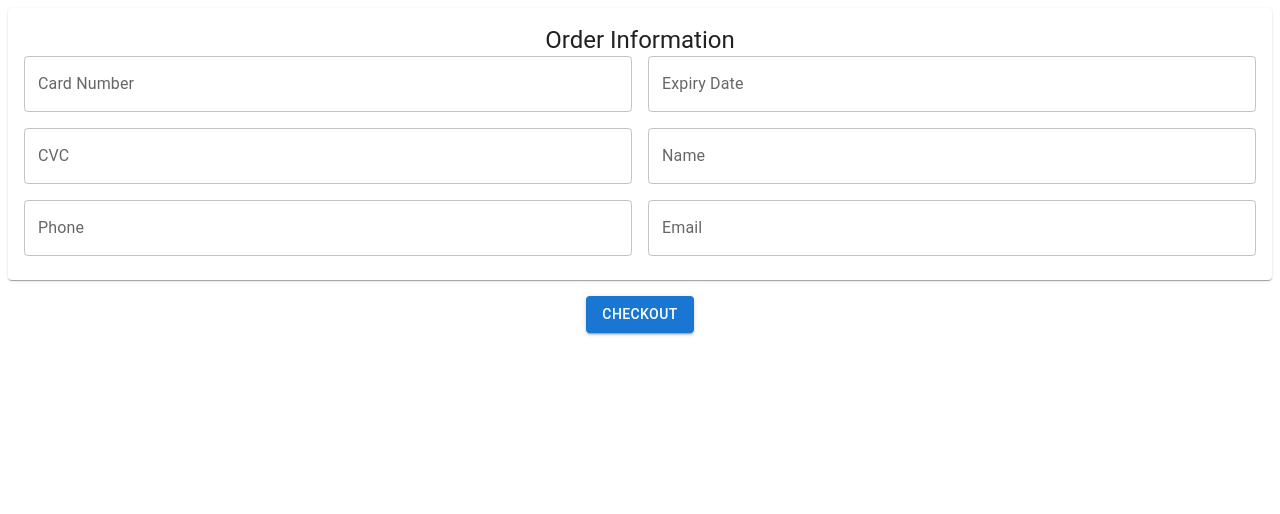
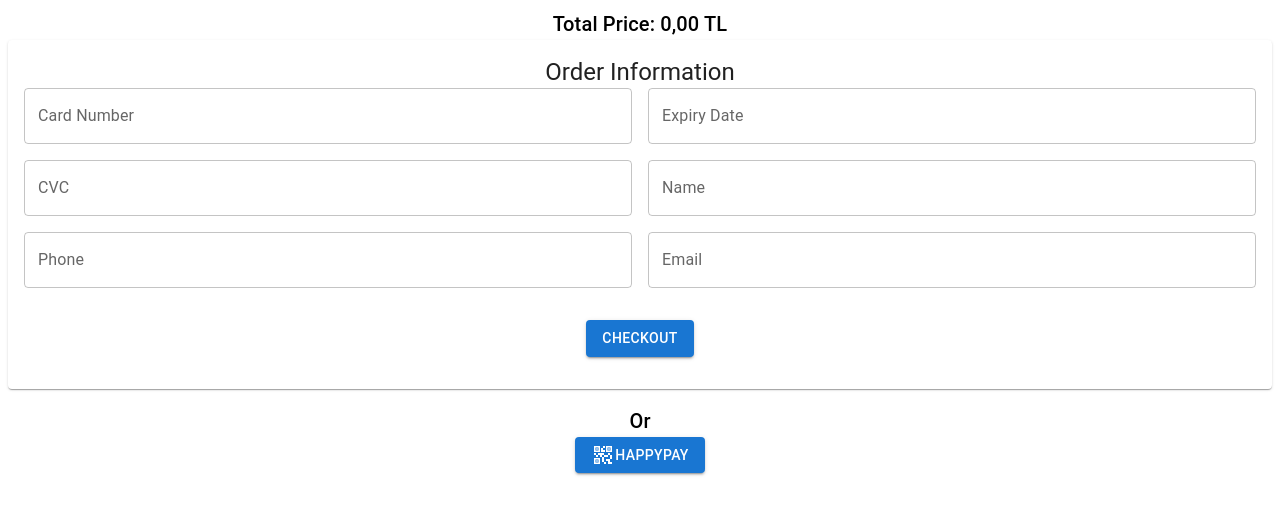
Before and after one commit to Igluminati/ekiosk, a Next.js app: page /CheckoutPage in a window 1280 px wide. Shown: the top 514 px of the page. Built offline with nearby package versions, Linux system fonts and the light colour scheme.

Commit message:
Converts value from dollars to Turkish liras and changes full stops to commas

```diff
--- a/src/pages/CheckoutPage/index.js
+++ b/src/pages/CheckoutPage/index.js
@@ -1,8 +1,10 @@
 'use client'
 import React, { useState } from 'react';
+import { useRouter } from 'next/navigation';
 import { Box, CardContent, Typography, TextField, Button, Grid, Card } from '@mui/material';
 import { StyledCard, StyledCardMedia, RootContainer } from '@/components/styles/StyledCheckoutPage';
 import useProcessItems from '@/hooks/useProcessItems';
+import QrCode2Icon from '@mui/icons-material/QrCode2';
 
 /**
  * The CheckoutPage component handles the checkout process for items.
@@ -12,6 +14,7 @@ import useProcessItems from '@/hooks/useProcessItems';
  * @returns {JSX.Element} The rendered checkout page component.
  */
 export default function CheckoutPage() {
+    const router = useRouter();
     const processedItems = useProcessItems();
     const [orderData, setOrderData] = useState({
         cardNumber: '',
@@ -31,18 +34,18 @@ export default function CheckoutPage() {
         setOrderData({ ...orderData, [event.target.name]: event.target.value });
     };
 
+    const data = {
+            ...orderData,
+            items: processedItems,
+            totalPrice: processedItems.reduce((acc, item) => acc + item.price, 0),
+        };
+
     /**
      * Handles the checkout process by sending order data to the server.
      *
      * @returns {Promise<void>} A promise that resolves when the checkout is complete.
      */
     const handleCheckout = async () => {
-        const data = {
-            ...orderData,
-            items: processedItems,
-            totalPrice: processedItems.reduce((acc, item) => acc + item.price, 0),
-        };
-
         try {
             const response = await fetch('/api/checkout', {
                 method: 'POST',
@@ -56,6 +59,7 @@ export default function CheckoutPage() {
 
             console.log('Order placed successfully!');
             setOrderData({ cardNumber: '', expiryDate: '', cvc: '', name: '', phone: '', email: '' });
+            router.push(`/`);
         } catch (error) {
             console.error('Error checking out:', error);
         }
@@ -75,12 +79,15 @@ export default function CheckoutPage() {
                                 Quantity: {item.quantity}
                             </Typography>
                             <Typography variant="body2" color="textSecondary" component="p">
-                                Price: ${item.price}
+                                Price: {item.price.toString().replace('.', ',')} TL
                             </Typography>
                         </CardContent>
                     </StyledCard>
                 ))}
             </Box>
+            <Typography variant="h6" align="center">
+              Total Price: {data.totalPrice.toFixed(2).toString().replace('.', ',')} TL
+            </Typography>
             <Box display="flex" justifyContent="center" alignItems="center">
                 <Card>
                     <CardContent>
@@ -142,11 +149,18 @@ export default function CheckoutPage() {
                                 />
                             </Grid>
                         </Grid>
+
                     </CardContent>
+                    <Box display="flex" justifyContent="center" alignItems="center" mt={2} mb={4}>
+                        <Button variant="contained" color="primary" onClick={handleCheckout}>Checkout</Button>
+                    </Box>
                 </Card>
             </Box>
-            <Box display="flex" justifyContent="center" alignItems="center" mt={2}>
-                <Button variant="contained" color="primary" onClick={handleCheckout}>Checkout</Button>
+            <Box display="flex" flexDirection="column" justifyContent="center" alignItems="center" mt={2}>
+                <Typography variant="h6" align="center">
+                    Or
+                </Typography>
+                <Button variant="contained" color="primary"><QrCode2Icon/> HappyPay</Button>
             </Box>
         </RootContainer>
     );
```
